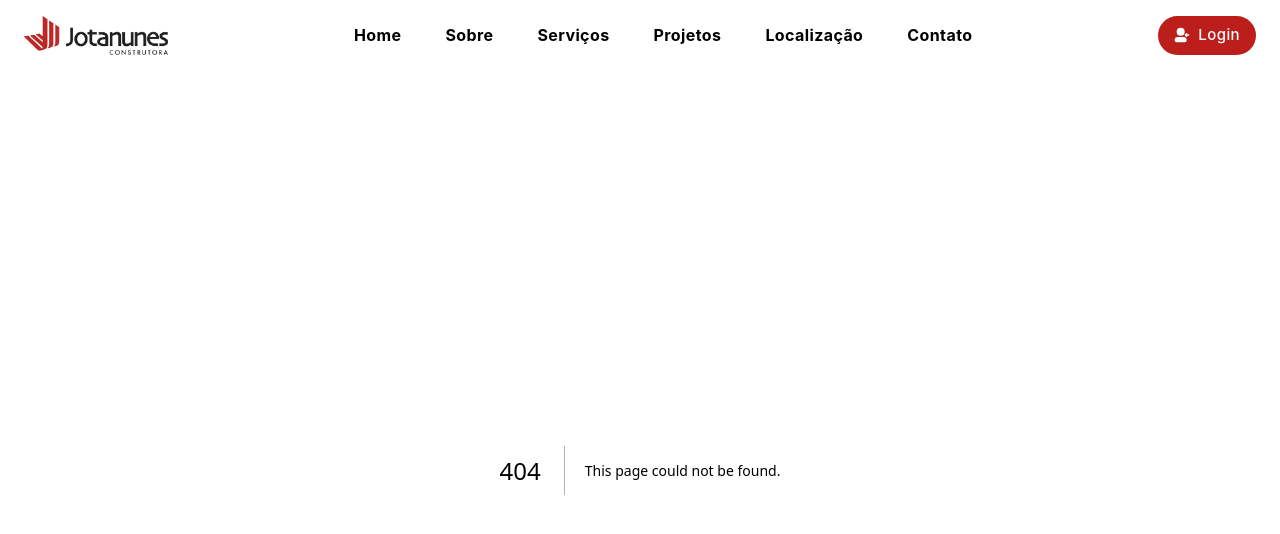
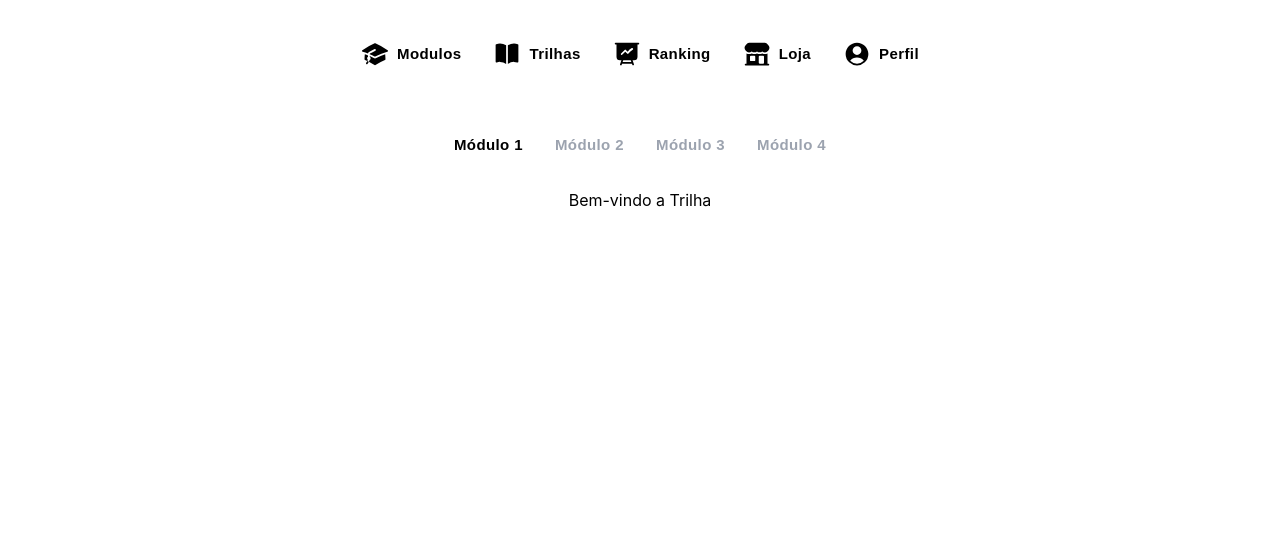
Before and after one commit to Squad-15/front_end, a Next.js app: page /path in a window 1280 px wide. Before the commit this address had no page. Shown: the top 534 px of the page. Built offline with nearby package versions, Linux system fonts and the light colour scheme.

Commit message:
enviando ajustes feitos na tela de modulo

```diff
--- a/src/app/components/HeaderScreenModulo/index.tsx
+++ b/src/app/components/HeaderScreenModulo/index.tsx
@@ -110,7 +110,7 @@ export const HeaderScreenModulo = () => {
             <ul className="flex flex-col gap-4 lg:flex-row lg:gap-x-8 text-center">
               <li>
               <a
-                  href="#"
+                  href="/modulo"
                   className="flex items-center gap-2 font-bold text-[15px] text-bold hover:text-[#BC1F1B]"
                 >
                   <svg
@@ -128,7 +128,7 @@ export const HeaderScreenModulo = () => {
               </li>
               <li>
                 <a
-                  href="#"
+                  href="/path"
                   className="flex items-center gap-2 font-bold text-[15px] text-bold hover:text-[#BC1F1B]"
                 >
                   <svg
--- /dev/null
+++ b/src/app/components/StepModulos/index.tsx
@@ -0,0 +1,34 @@
+'use client';
+
+import React from 'react';
+
+type HeaderScreenStepProps = {
+  etapaConcluida: number;
+};
+
+export const HeaderScreenStep: React.FC<HeaderScreenStepProps> = ({ etapaConcluida }) => {
+  return (
+    <header className="mt-6 py-4 px-4 font-poppins sm:px-10 bg-transparent min-h-[70px] tracking-wide relative z-50 w-full mx-auto">
+      <div className="flex flex-wrap items-center justify-center gap-10 w-[50%] mx-auto rounded-full">
+        <nav className="lg:flex lg:gap-x-8 max-lg:flex max-lg:flex-col max-lg:items-center">
+          <ul className="flex gap-x-8 text-center">
+            {[1, 2, 3, 4].map((modulo, i) => (
+              <li key={i}>
+                <a
+                  href="#"
+                  className={`flex items-center gap-2 font-bold text-[15px] ${
+                    etapaConcluida >= i
+                      ? 'hover:text-[#BC1F1B]'
+                      : 'text-gray-400 cursor-not-allowed pointer-events-none'
+                  }`}
+                >
+                  Módulo {modulo}
+                </a>
+              </li>
+            ))}
+          </ul>
+        </nav>
+      </div>
+    </header>
+  );
+};
--- a/src/app/layout.tsx
+++ b/src/app/layout.tsx
@@ -1,26 +1,41 @@
 "use client";
+
 import { usePathname } from "next/navigation";
 import { Header } from "./components/Header";
 import { ToastContainer } from 'react-toastify';
 import "./globals.css";
+import { HeaderScreenModulo } from "./components/HeaderScreenModulo";
+import { HeaderScreenStep } from "./components/StepModulos";
 
 export default function RootLayout({
   children,
 }: {
-  children: React.ReactNode
+  children: React.ReactNode;
 }) {
   const pathname = usePathname();
 
-  const noHeaderRoutes = ["/login", "/modulo", "/register", "/dashboard", "/general", "/video"];
+  // Rotas que não devem mostrar o Header
+  const noHeaderRoutes = ["/login", "/register", "/modulo", "/video", "/path"];
+
+  // Rotas que não devem mostrar o HeaderScreenModulo
+  const noHeaderScreenModuloRoutes = ["/dashboard", "/general", "/video", "/", "/login", "/register"];
+
+  const noHeaderSteppersRoutes = ["/video", "/login", "/register", "/", "/dashboard"];
 
   const showHeader = !noHeaderRoutes.includes(pathname);
+  const showHeaderScreenModulo = !noHeaderScreenModuloRoutes.includes(pathname);
+  const showHeaderScreenStep = !noHeaderSteppersRoutes.includes(pathname);
+
+
   return (
     <html lang="en">
       <body>
         {showHeader && <Header />}
+        {showHeaderScreenModulo && <HeaderScreenModulo />}
+        {showHeaderScreenStep && <HeaderScreenStep etapaConcluida={0} />}
         {children}
         <ToastContainer />
       </body>
     </html>
-  )
+  );
 }
--- a/src/app/modulo/page.tsx
+++ b/src/app/modulo/page.tsx
@@ -3,7 +3,6 @@
 
 import React, { useState } from 'react'
 import CardModulo from '../components/CardModulo'
-import { HeaderScreenModulo } from '../components/HeaderScreenModulo'
 
 export default function LocationPage() {
   const cardsData = [
@@ -48,30 +47,6 @@ export default function LocationPage() {
 
   return (
     <div className="min-h-screen font-poppins">
-      <HeaderScreenModulo />
-      {/* Menu de Módulos */}
-      <header className="mt-6 py-4 px-4 sm:px-10 bg-transparent min-h-[70px] tracking-wide relative z-50 w-full mx-auto ">
-        <div className="flex flex-wrap items-center justify-center gap-10 w-[50%] mx-auto rounded-full">
-          <nav className="lg:flex lg:gap-x-8 max-lg:flex max-lg:flex-col max-lg:items-center">
-            <ul className="flex gap-x-8 text-center">
-              {[1, 2, 3, 4].map((modulo, i) => (
-                <li key={i}>
-                  <a
-                    href="#"
-                    className={`flex items-center gap-2 font-bold text-[15px] ${
-                      etapaConcluida >= i
-                        ? 'hover:text-[#BC1F1B]'
-                        : 'text-gray-400 cursor-not-allowed pointer-events-none'
-                    }`}
-                  >
-                    Módulo {modulo}
-                  </a>
-                </li>
-              ))}
-            </ul>
-          </nav>
-        </div>
-      </header>
 
       {/* Cards */}
       <div className="flex flex-col items-center justify-center py-10 px-4 font-poppins">
--- /dev/null
+++ b/src/app/path/layout.tsx
@@ -0,0 +1,11 @@
+export default function RootLayout({
+  children,
+}: {
+  children: React.ReactNode
+}) {
+  return (
+    <main>
+      {children}
+  </main>
+  )
+}
--- /dev/null
+++ b/src/app/path/page.tsx
@@ -0,0 +1,7 @@
+export default function PagePath() {
+    return (
+        <div className="text-center">
+            <h1>Bem-vindo a Trilha</h1>
+        </div>
+    );
+}
```
